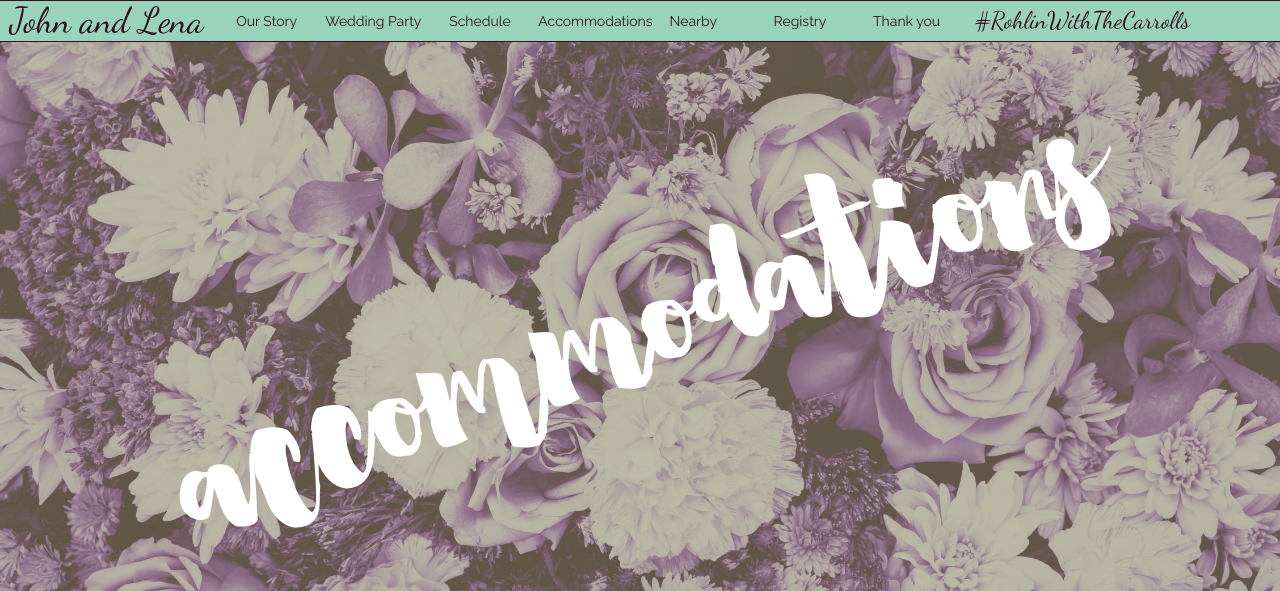
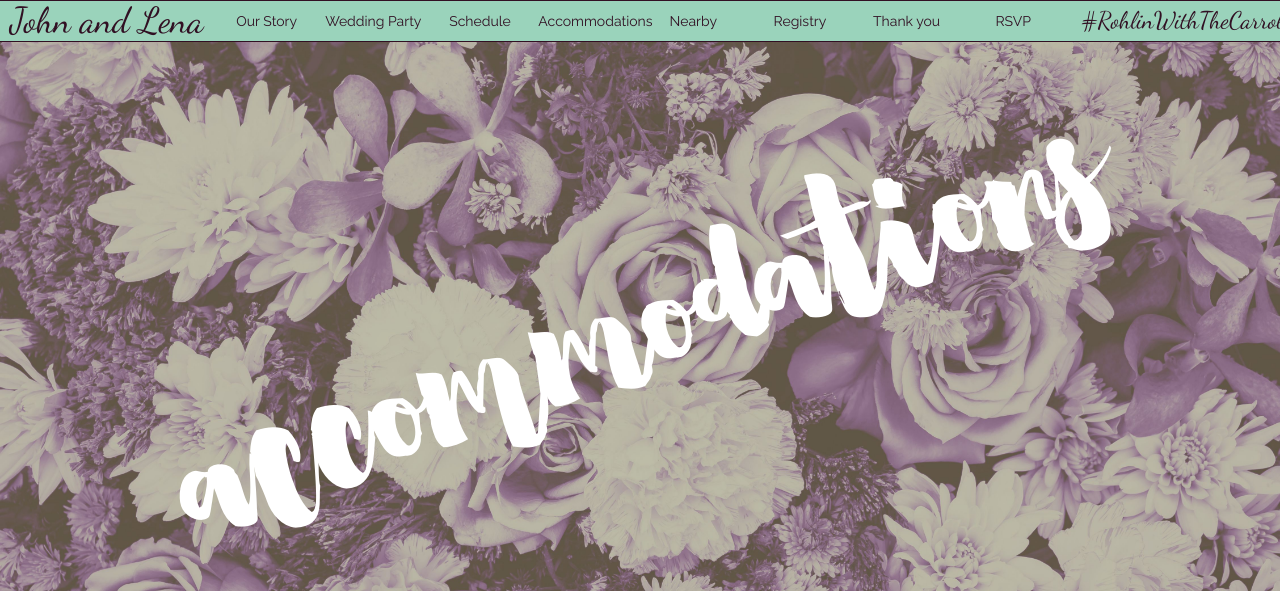
Before and after one commit to johntcarroll/wedding, a PHP site: page /database_name/accommodations/index.php in a window 1280 px wide. Shown: the top 591 px of the page. Run offline with PHP 8.4, Linux system fonts and the light colour scheme.

Commit message:
added RSVP to header and footer

```diff
--- a/layout/footer.php
+++ b/layout/footer.php
@@ -7,7 +7,8 @@
         <p><a class='header-link before after animated-link' href='<?php echo $root; ?>accommodations/'>Accommodations</a></p>
         <p><a class='header-link before after animated-link' href='<?php echo $root; ?>nearby/'>Nearby</a></p>
         <p><a class='header-link before after animated-link' href='<?php echo $root; ?>registry/'>Registry</a></p>
-         <p><a class='header-link before after animated-link' href='<?php echo $root; ?>thankyou/'>Thank You</a></p>
+        <p><a class='header-link before after animated-link' href='<?php echo $root; ?>thankyou/'>Thank You</a></p>
+        <p><a class='header-link before after animated-link' href='<?php echo $root; ?>rsvp/'>RSVP</a></p>
     </div><!--
  --><div class="col-xs-12 col-sm-4 vcenter">
         <div class="row">
--- a/layout/header.php
+++ b/layout/header.php
@@ -58,6 +58,9 @@
                 <div class='col-xs-12 overlay-menu'>
                     <a class='overlay-link before after animated-link' href='<?php echo $root; ?>thankyou/'>Thank You</a>
                 </div>
+                <div class='col-xs-12 overlay-menu'>
+                    <a class='overlay-link before after animated-link' href='<?php echo $root; ?>rsvp/'>RSVP</a>
+                </div>
             </div>
             <div class='row top-nav'>
                 <div class='col-md-12  hidden-md hidden-sm hidden-xs'>
@@ -86,6 +89,9 @@
                         --><div class='col-md-1 big-nav-link vcenter'>
                             <a class='header-link before after animated-link' href='<?php echo $root; ?>thankyou/'>Thank you</a>
                         </div><!--
+                        --><div class='col-md-1 big-nav-link vcenter'>
+                            <a class='header-link before after animated-link' href='<?php echo $root; ?>rsvp/'>RSVP</a>
+                        </div><!--
                      --><div class='col-md-1 col-md-offet-1 vcenter'>
                          <h3 class="brand-link">#RohlinWithTheCarrolls</h3>
                         </div>
```
